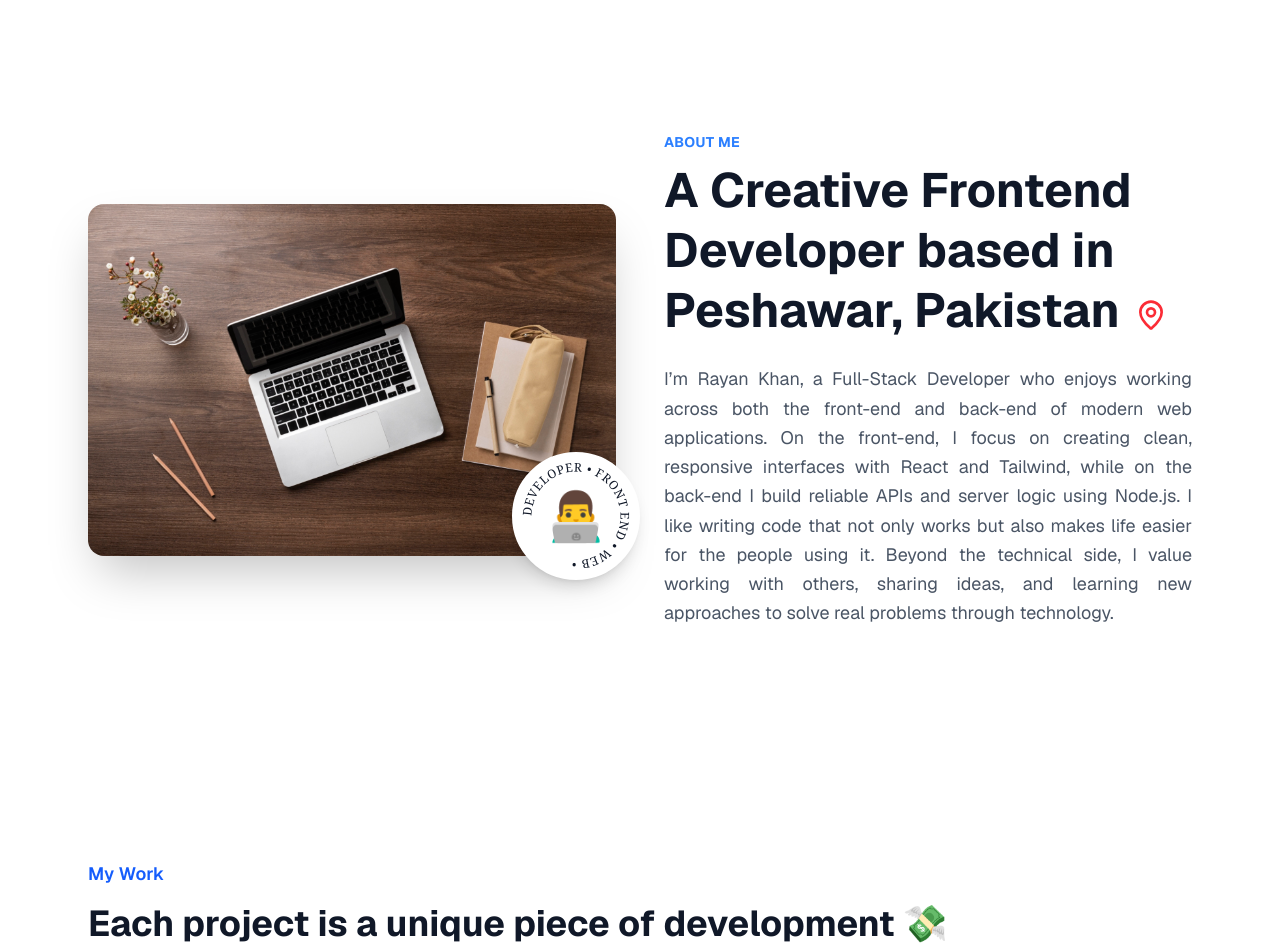
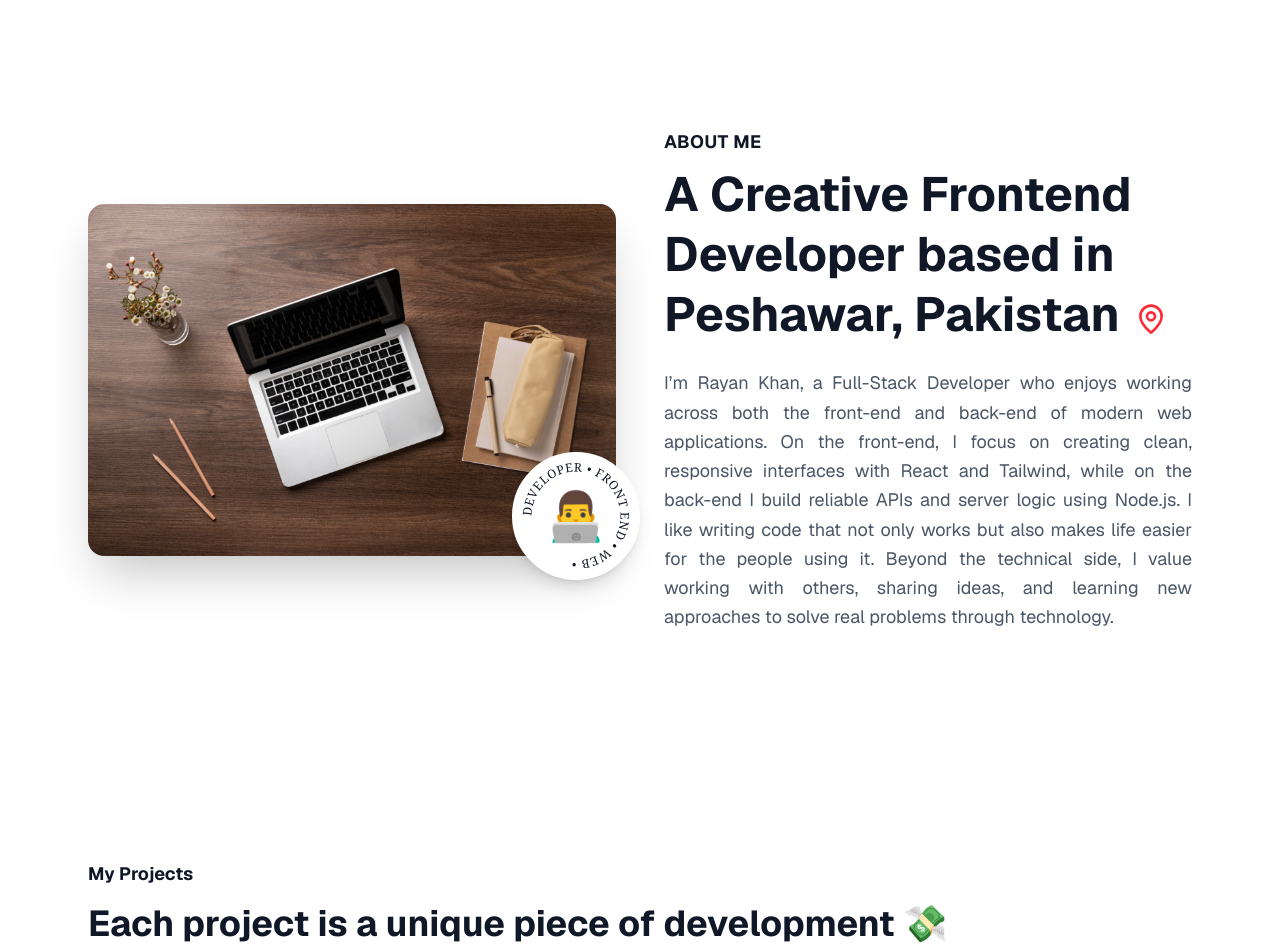
Before and after one commit to rayankhan2003/portfolio, a Next.js app: page / in a window 1280 px wide. Shown: the part 880-1832 px from the top of the page. Built offline with nearby package versions, Linux system fonts and the light colour scheme.

Commit message:
color fixes

```diff
--- a/components/about.tsx
+++ b/components/about.tsx
@@ -1,5 +1,5 @@
-import Image from 'next/image';
-import { MapPin } from 'lucide-react';
+import Image from "next/image";
+import { MapPin } from "lucide-react";
 
 export default function About() {
   return (
@@ -51,11 +51,11 @@ export default function About() {
         {/* Content */}
         <div className="space-y-6">
           <div className="space-y-2">
-            <p className="text-blue-500 font-bold text-sm tracking-wide uppercase">
+            <p className="text-gray-900 font-bold text-lg tracking-wide uppercase">
               About Me
             </p>
             <h1 className="text-4xl lg:text-5xl font-bold text-gray-900 leading-tight">
-              A Creative Frontend Developer based in Peshawar, Pakistan{' '}
+              A Creative Frontend Developer based in Peshawar, Pakistan{" "}
               <MapPin className="inline-block w-8 h-8 text-red-500 ml-1" />
             </h1>
           </div>
--- a/components/projects.tsx
+++ b/components/projects.tsx
@@ -8,7 +8,7 @@ export default function Projects() {
     <section className="py-20 px-6 max-w-6xl mx-auto bg-white">
       <div className="max-w-6xl mx-auto">
         <div className="mb-16 space-y-4">
-          <h2 className="text-blue-600 font-semibold text-lg">My Work</h2>
+          <h2 className="text-gray-900 font-bold text-lg">My Projects</h2>
           <h3 className="text-4xl font-bold text-gray-900">
             Each project is a unique piece of development 💸
           </h3>
```
